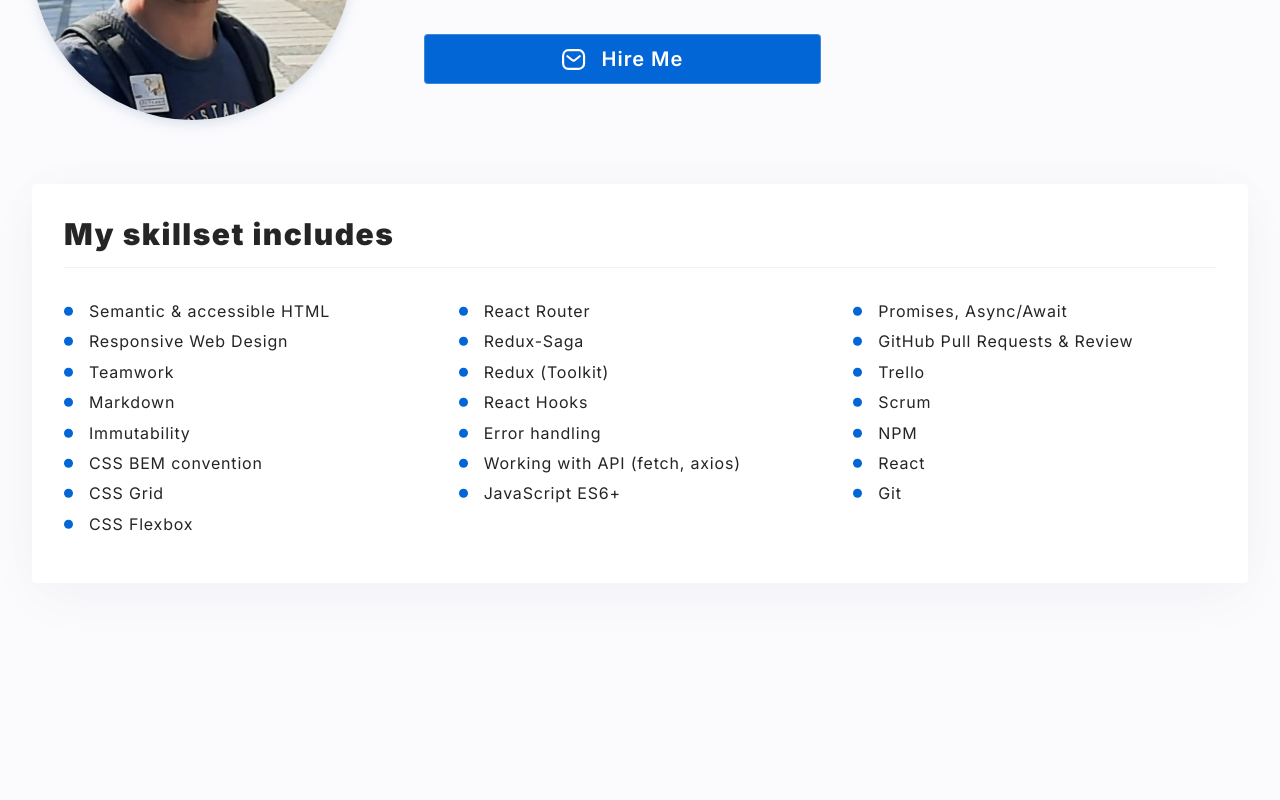
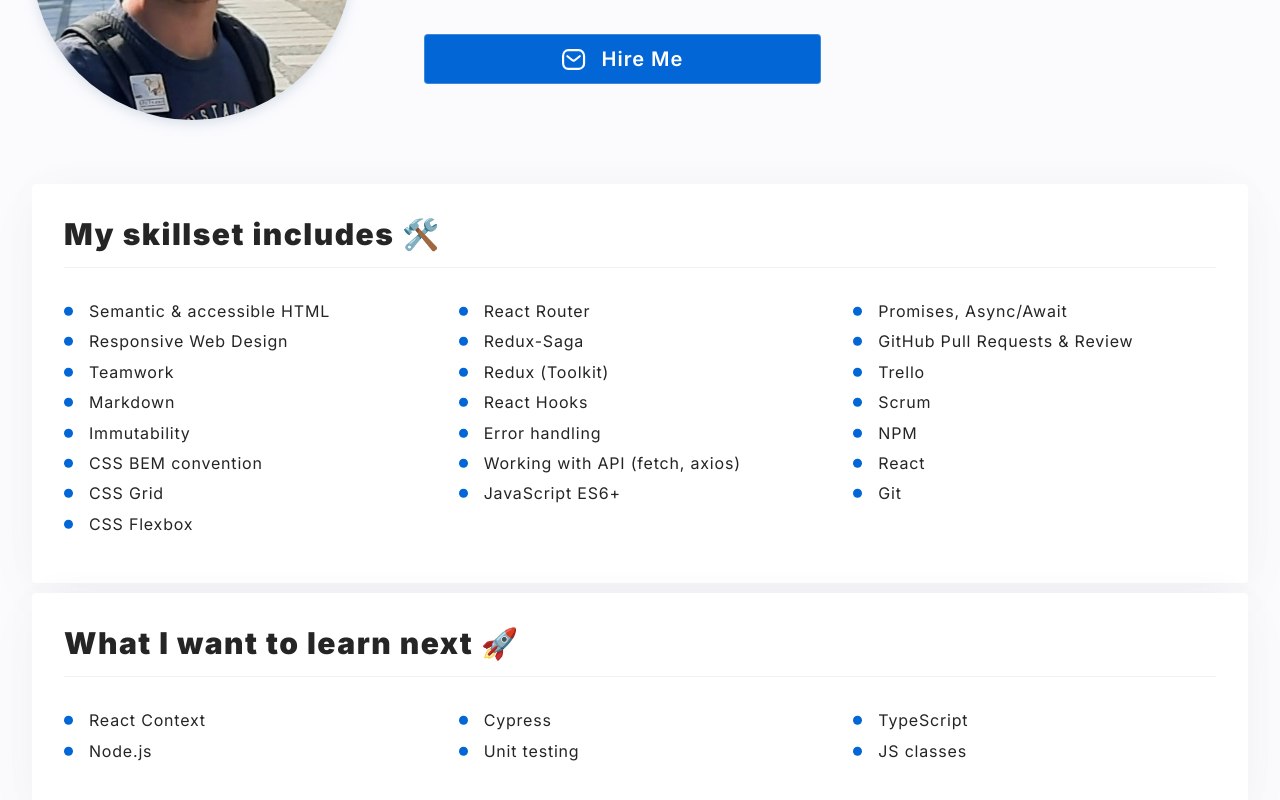
Before and after one commit to lkkolosowski/personal-homepage, a React (Create React App) app: page / in a window 1280 px wide. Shown: the part 300-1100 px from the top of the page. Before the commit the page ends 983 px from the top, so only its background shows below. Built offline with nearby package versions, Linux system fonts and the light colour scheme.

Commit message:
add next skills component

```diff
--- a/src/App.js
+++ b/src/App.js
@@ -1,13 +1,14 @@
 import Container from "./common/Container";
 import Hero from "./common/Hero";
-import { skills } from "./common/Skills/skillsData";
+import { skills, nextSkills } from "./common/Skills/skillsData";
 import { Skills } from "./common/Skills";
 
 function App() {
   return (
     <Container>
       <Hero />
-      <Skills title="My skillset includes" skills={skills} />
+      <Skills title="My skillset includes 🛠️" skills={skills} />
+      <Skills title="What I want to learn next 🚀" skills={nextSkills} />
     </Container>
   );
 }
--- a/src/common/Skills/skillsData.js
+++ b/src/common/Skills/skillsData.js
@@ -22,3 +22,12 @@ export const skills = [
   "Git",
   "CSS Flexbox",
 ];
+
+export const nextSkills = [
+  "React Context",
+  "Cypress",
+  "TypeScript",
+  "Node.js",
+  "Unit testing",
+  "JS classes",
+];
```
